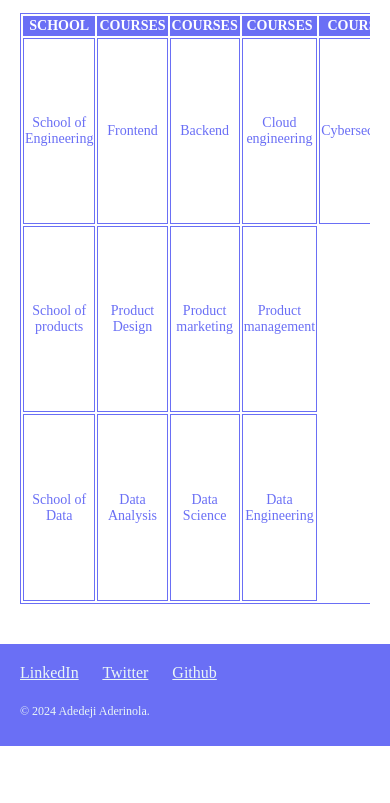
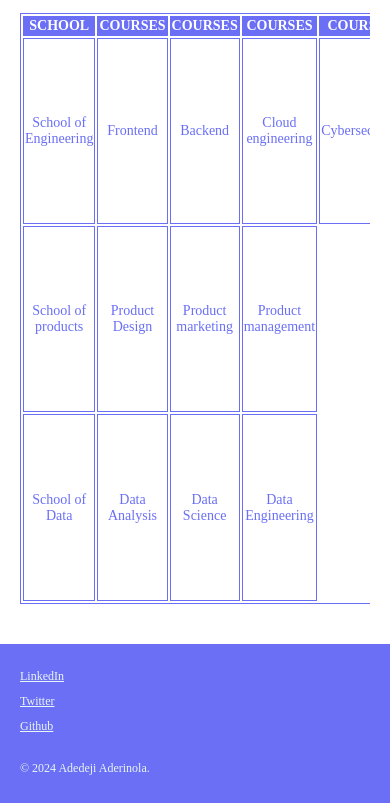
Before and after one commit to iamdeyg/Assignment, a plain HTML site: page table.html in a window 390 px wide. Shown: the part 219-1022 px from the top of the page. Before the commit the page ends 965 px from the top, so only its background shows below. Drawn offline with Linux system fonts and the light colour scheme.

Commit message:
changes to media page

```diff
--- a/CSS/media.css
+++ b/CSS/media.css
@@ -119,7 +119,7 @@ body {
   }
   .media-i {
     height: 200px;
-    width: 200px;
+    width: 50%;
   }
   .media {
     width: 100%;
--- a/CSS/table.css
+++ b/CSS/table.css
@@ -100,4 +100,13 @@ th {
   .table td {
     font-size: 14px; /* Adjust text size for smaller screens */
   }
+
+  .footer {
+    display: flex;
+    flex-direction: column;
+  }
+  .footer-link {
+    margin: 5px 0;
+    font-size: 12px;
+  }
 }
--- a/table.html
+++ b/table.html
@@ -65,7 +65,7 @@
     </div>
     <footer>
       <div class="bottom-container">
-        <div class="container">
+        <div class="container footer">
           <a class="footer-link" href="https://www.linkedin.com/in/aaaderinola/"
             >LinkedIn</a
           >
```
